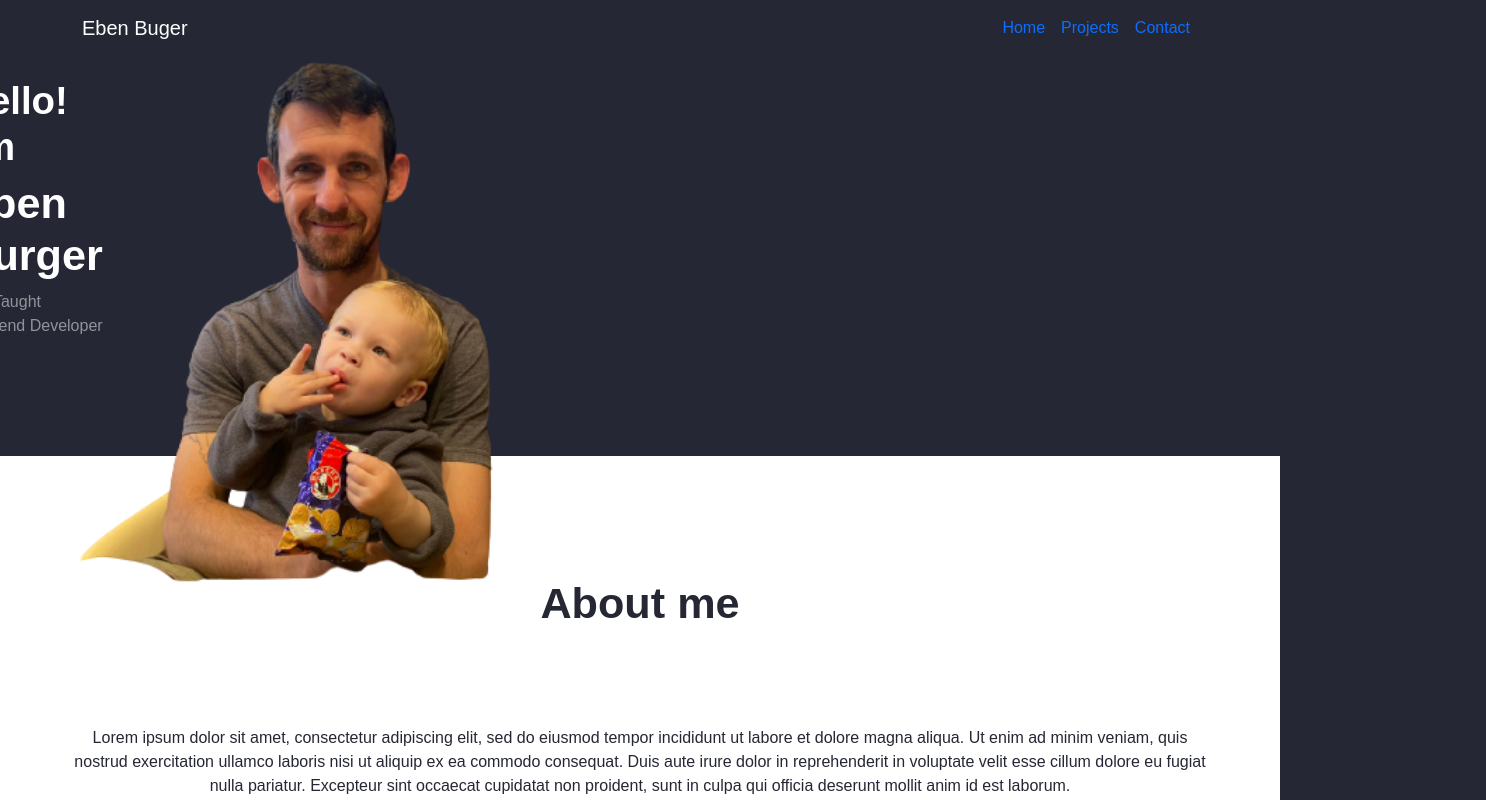
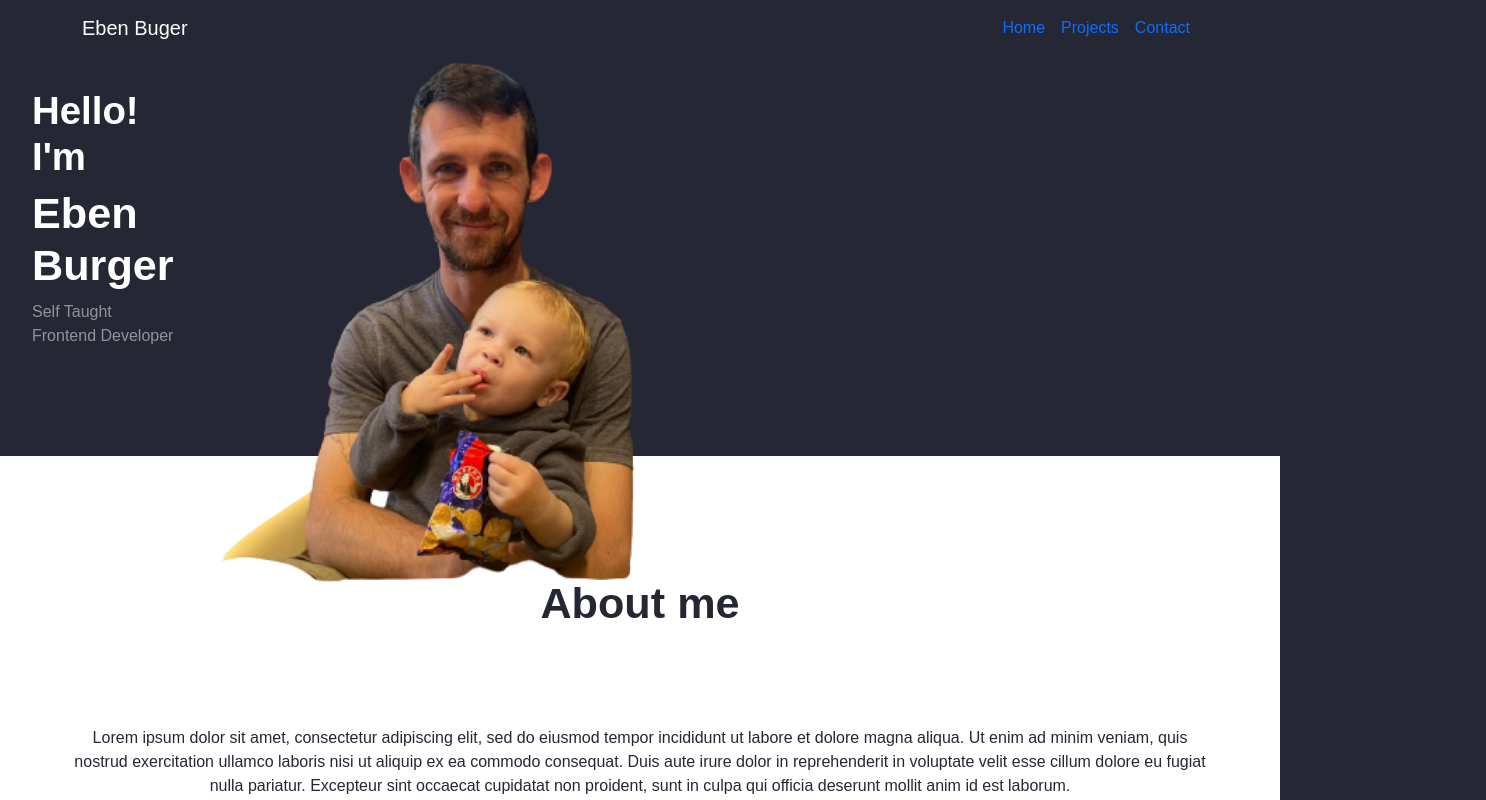
Before and after one commit to eben83/portfolio, a React (Create React App) app in the folder Portfolio/Portfolio.Web/ClientApp/: page / in a window 1280 px wide. Shown: the top 800 px of the page, 1486 px wide, since content can reach past the window. Built offline with nearby package versions, Linux system fonts and the light colour scheme.

Commit message:
cleaned up welcome UI

```diff
--- a/Portfolio/Portfolio.Web/ClientApp/src/components/welcomeText.js
+++ b/Portfolio/Portfolio.Web/ClientApp/src/components/welcomeText.js
@@ -18,16 +18,11 @@ const WelcomeText = (props) => {
 const Heading = styled.div`
   padding: 1rem;
   @media (min-width: 768px) {
-    position: relative;
     padding: 2rem;
   }
 `
 const TextBlock = styled.div`
   @media (min-width: 768px) {
-    position: absolute;
-    top: 50%;
-    left: 50%;
-    transform: translate(-50%, -50%);
   }
 `
 const Hello = styled.h2`
```
